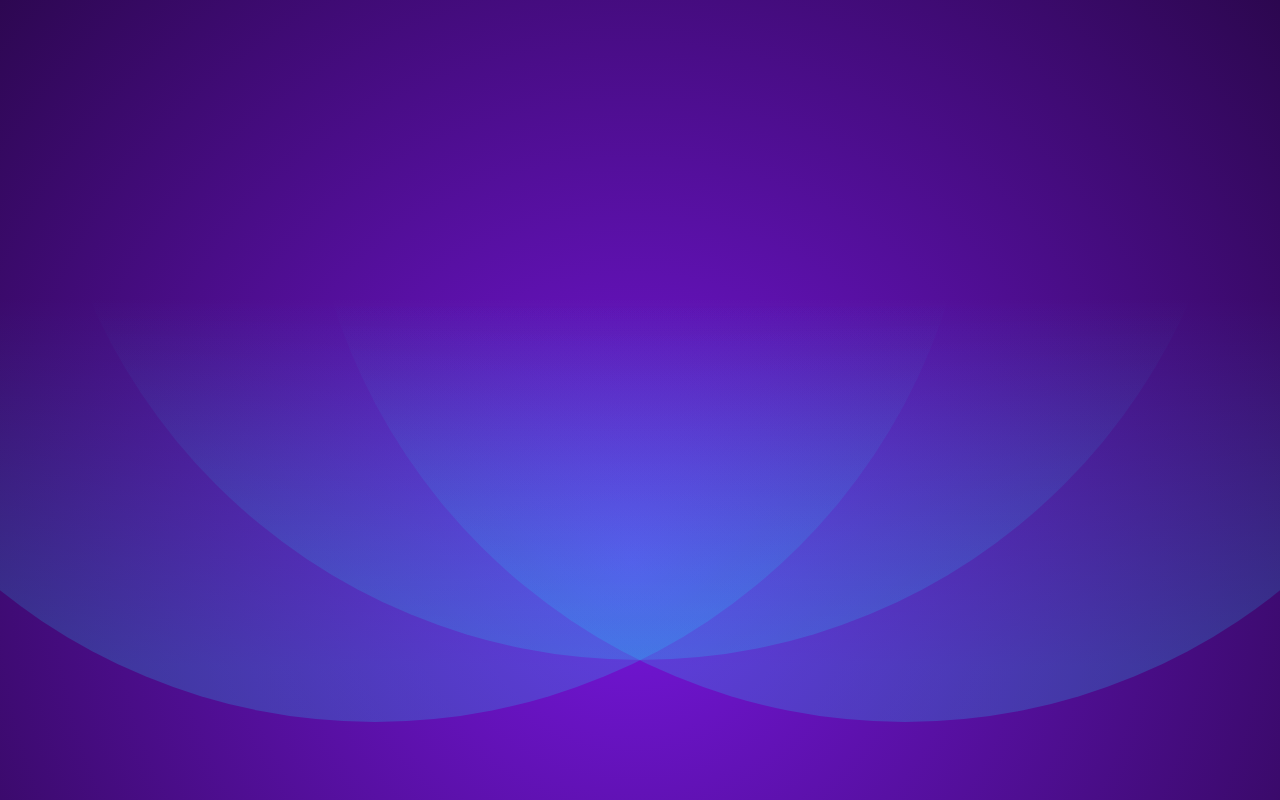
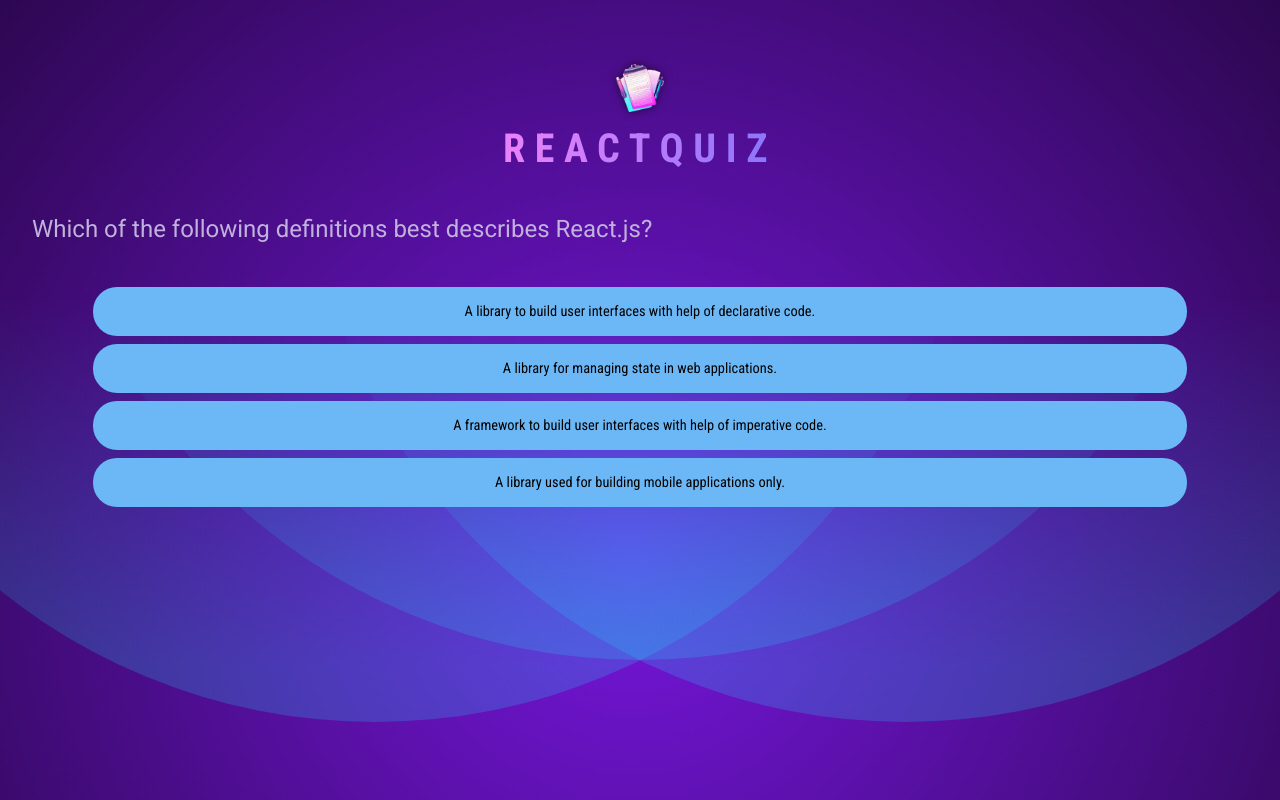
Before and after one commit to NikoZ21/react-projects, a React (Vite) app in the folder quiz-app/: page / in a window 1280 px wide. Built offline with nearby package versions, Linux system fonts and the light colour scheme.

Commit message:
added header and quiz components

```diff
--- a/quiz-app/src/App.jsx
+++ b/quiz-app/src/App.jsx
@@ -1,3 +1,15 @@
-function App() {}
+import Header from "./components/Header";
+import Quiz from "./components/Quiz";
+
+function App() {
+  return (
+    <>
+      <Header />
+      <main>
+        <Quiz />
+      </main>
+    </>
+  );
+}
 
 export default App;
--- a/quiz-app/src/components/Header.jsx
+++ b/quiz-app/src/components/Header.jsx
@@ -0,0 +1,10 @@
+import logoImage from "../assets/quiz-logo.png";
+
+export default function Header() {
+  return (
+    <header>
+      <img src={logoImage} alt="Quiz Logo" />
+      <h1>ReactQuiz</h1>
+    </header>
+  );
+}
--- /dev/null
+++ b/quiz-app/src/components/Quiz.jsx
@@ -0,0 +1,24 @@
+import { useState } from "react";
+import questions from "../questions";
+
+export default function Quiz() {
+  const [userAnswers, setUserAnswers] = useState([]);
+  const activeQuestionIndex = userAnswers.length;
+
+  function handleAnswerClick(selectedAnswer) {
+    setUserAnswers((prevAnswers) => [...prevAnswers, selectedAnswer]);
+  }
+
+  return (
+    <div id="question">
+      <h2>{questions[activeQuestionIndex].text}</h2>
+      <ul id="answers">
+        {questions[activeQuestionIndex].answers.map((answer) => (
+          <li key={answer} className="answer">
+            <button onClick={() => handleAnswerClick(answer)}>{answer}</button>
+          </li>
+        ))}
+      </ul>
+    </div>
+  );
+}
--- /dev/null
+++ b/quiz-app/src/questions.js
@@ -0,0 +1,72 @@
+export default [
+  {
+    id: 'q1',
+    text: 'Which of the following definitions best describes React.js?',
+    answers: [
+      'A library to build user interfaces with help of declarative code.',
+      'A library for managing state in web applications.',
+      'A framework to build user interfaces with help of imperative code.',
+      'A library used for building mobile applications only.',
+    ],
+  },
+  {
+    id: 'q2',
+    text: 'What purpose do React hooks serve?',
+    answers: [
+      'Enabling the use of state and other React features in functional components.',
+      'Creating responsive layouts in React applications.',
+      'Handling errors within the application.',
+      'Part of the Redux library for managing global state.',
+    ],
+  },
+  {
+    id: 'q3',
+    text: 'Can you identify what JSX is?',
+    answers: [
+      'A JavaScript extension that adds HTML-like syntax to JavaScript.',
+      'A JavaScript library for building dynamic user interfaces.',
+      'A specific HTML version that was explicitly created for React.',
+      'A tool for making HTTP requests in a React application.',
+    ],
+  },
+  {
+    id: 'q4',
+    text: 'What is the most common way to create a component in React?',
+    answers: [
+      'By defining a JavaScript function that returns a renderable value.',
+      'By defining a custom HTML tag in JavaScript.',
+      'By creating a file with a .jsx extension.',
+      'By using the "new" keyword followed by the component name.',
+    ],
+  },
+  {
+    id: 'q5',
+    text: 'What does the term "React state" imply?',
+    answers: [
+      'An object in a component that holds values and may cause the component to render on change.',
+      'The lifecycle phase a React component is in.',
+      'The overall status of a React application, including all props and components.',
+      'A library for managing global state in React applications.',
+    ],
+  },
+  {
+    id: 'q6',
+    text: 'How do you typically render list content in React apps?',
+    answers: [
+      'By using the map() method to iterate over an array of data and returning JSX.',
+      'By using the for() loop to iterate over an array of data and returning JSX.',
+      'By using the forEach() method to iterate over an array of data and returning JSX.',
+      'By using the loop() method to iterate over an array of data and returning JSX.',
+    ],
+  },
+  {
+    id: 'q7',
+    text: 'Which approach can NOT be used to render content conditionally?',
+    answers: [
+      'Using a the #if template syntax.',
+      'Using a ternary operator.',
+      'Using the && operator.',
+      'Using an if-else statement.',
+    ],
+  },
+];
```
